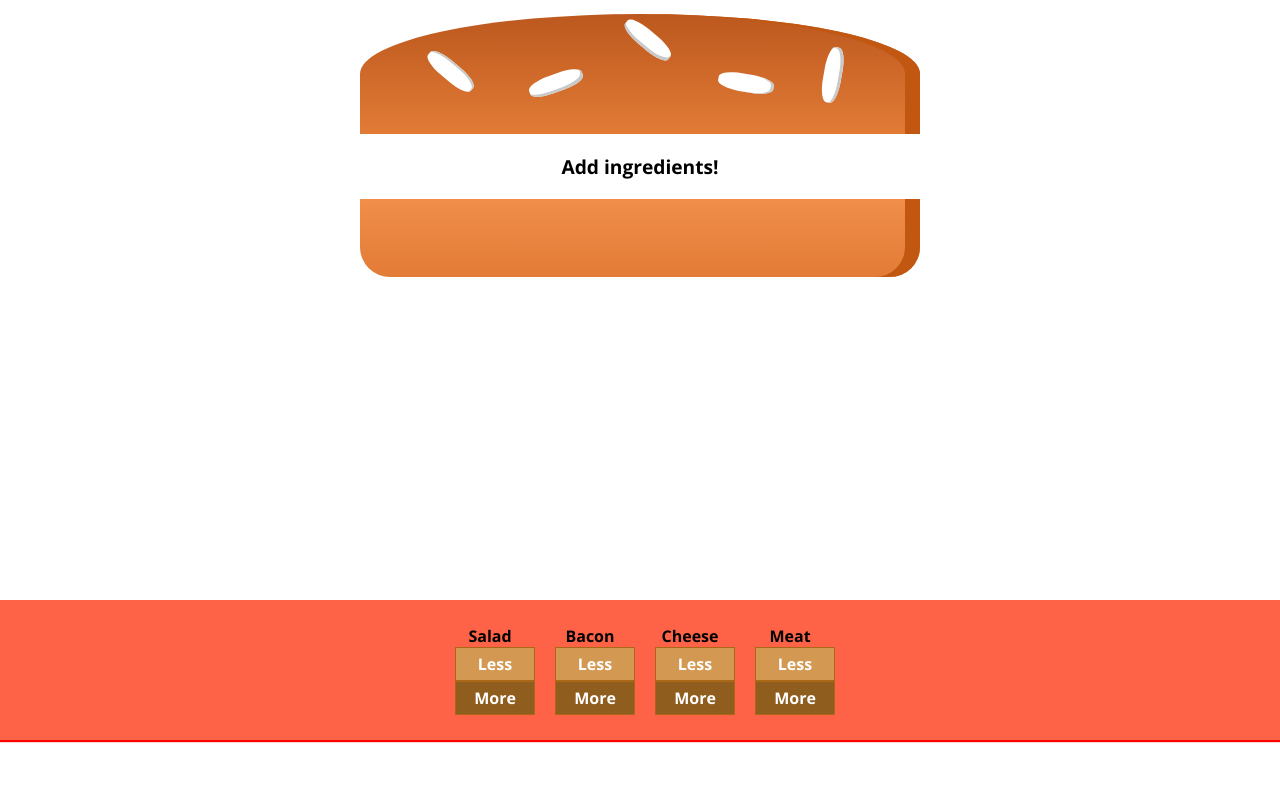
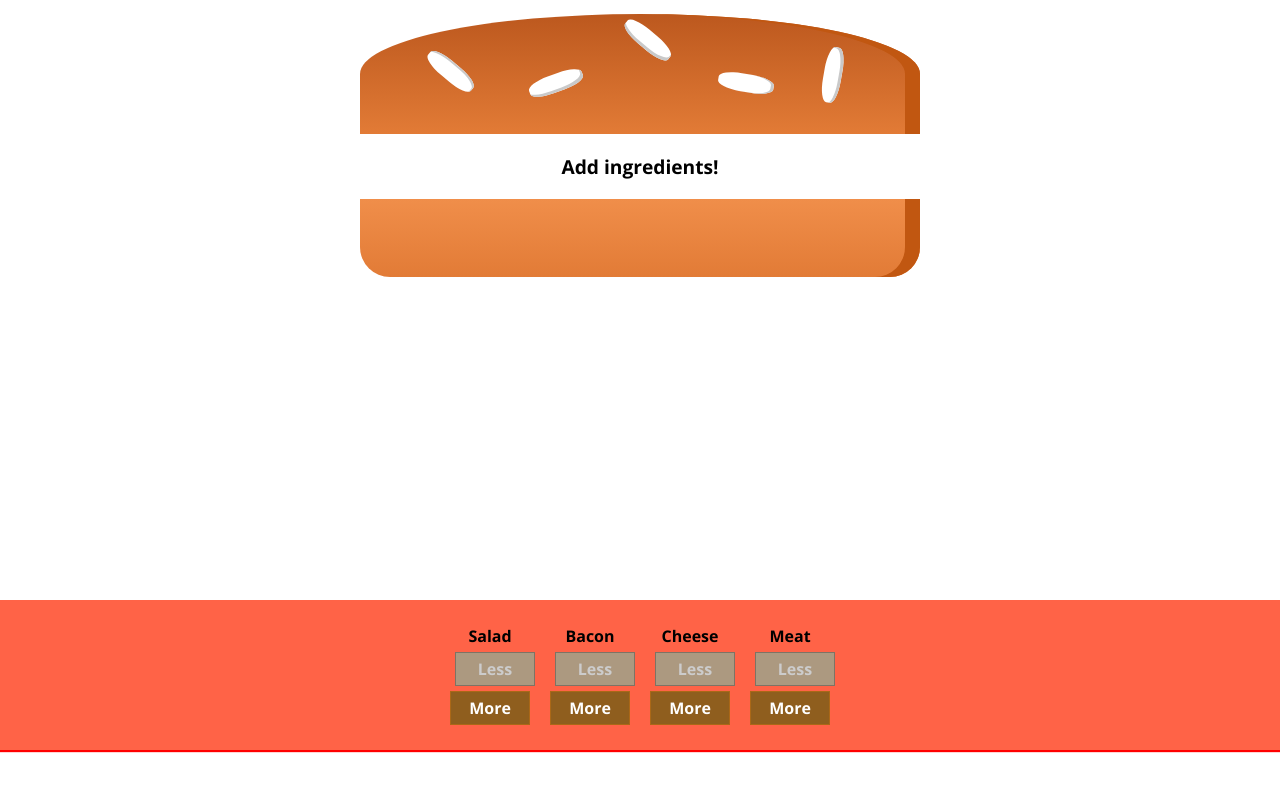
Before and after one commit to AlexDeMichieli/React_Burger, a React app: page / in a window 1280 px wide. Shown: the top 792 px of the page. Built offline with nearby package versions, Linux system fonts and the light colour scheme.

Commit message:
added functionality to buttons

```diff
--- a/src/components/Burger/BuildControls/BuildControl/BuildControl.css
+++ b/src/components/Burger/BuildControls/BuildControl/BuildControl.css
@@ -5,11 +5,11 @@
     margin: 5px 0;
 }
 
+
 .BuildControl button {
     display: block;
     font: inherit;
     padding: 5px;
-    margin: 0 5px;
     width: 80px;
     border: 1px solid #AA6817;
     cursor: pointer;
@@ -38,6 +38,7 @@
 .BuildControl .Less {
     background-color: #D39952;
     color: white;
+    margin: 5px;
 }
 
 .BuildControl .More {
--- a/src/components/Burger/BuildControls/BuildControl/BuildControl.js
+++ b/src/components/Burger/BuildControls/BuildControl/BuildControl.js
@@ -9,8 +9,10 @@
         <div className ={classes.BuildControl}>
             <div className ={classes.Label}>
                 {props.label}
-            <button className ={classes.Less}>Less</button>
-            <button className ={classes.More}>More</button>
+
+                <button className ={classes.Less} onClick={props.removed} disabled = {props.disabled}>Less</button>
+                <button className ={classes.More} onClick={props.added}>More</button>
+
             </div>
         </div>
 
--- a/src/components/Burger/BuildControls/BuildControls.js
+++ b/src/components/Burger/BuildControls/BuildControls.js
@@ -5,9 +5,9 @@
 const controls = [
 
     {label: 'Salad', type: 'salad'},
-    {label: 'Bacon', type: 'Bacon'},
-    {label: 'Cheese', type: 'Cheese'},
-    {label: 'Meat', type: 'Meat'},
+    {label: 'Bacon', type: 'bacon'},
+    {label: 'Cheese', type: 'cheese'},
+    {label: 'Meat', type: 'meat'},
 
 
 ]
@@ -19,8 +19,12 @@
         <div className = {classes.BuildControls}>
         {controls.map(ctrl =>
         <BuildControl
+        added ={() => props.ingredientAdded(ctrl.type)}
+        removed ={() => props.ingredientRemoved(ctrl.type)}
+        disabled ={props.disabled[ctrl.type]}
         key = {ctrl.label}
-        label={ctrl.label}/>
+        label={ctrl.label}
+        />
         )}
 
         </div>
--- a/src/containers/BurgerBuilder/BurgerBuilder.js
+++ b/src/containers/BurgerBuilder/BurgerBuilder.js
@@ -3,6 +3,17 @@
 import Aux from '../../hoc/Aux';
 import Burger from '../../components/Burger/Burger';
 import BuildControls from '../../components/Burger/BuildControls/BuildControls'
+
+const INGREDIENT_PRICES = {
+
+    salad: 0.5,
+    cheese: 1.5,
+    bacon: 2,
+    meat: 2.5,
+
+}
+
+
 
 class BurgerBuilder extends Component {
     // constructor(props) {
@@ -14,16 +25,61 @@
             salad: 0,
             bacon: 0,
             cheese: 0,
-            meat: 0
+            meat: 0,
+        },
+        totalPrice: 4
+    }
+
+
+    addIngredientHandler = (type) => {
+
+
+        const oldCount = this.state.ingredients[type]
+        const updatedCount = oldCount + 1
+        const updatedIngredients = Object.assign({}, this.state.ingredients)
+        updatedIngredients[type] = updatedCount
+        const priceAddition = INGREDIENT_PRICES[type];
+        const oldPrice = this.state.totalPrice;
+        const newPrice = oldPrice + priceAddition;
+        this.setState({totalPrice: newPrice, ingredients: updatedIngredients});
+    }
+
+    removeIngredientHandler =(type)=> {
+
+        const oldCount = this.state.ingredients[type]
+        if (oldCount<=0){
+            return
         }
+        const updatedCount = oldCount - 1
+        const updatedIngredients = Object.assign({}, this.state.ingredients)
+        updatedIngredients[type] = updatedCount
+        const priceDeduction = INGREDIENT_PRICES[type];
+        const oldPrice = this.state.totalPrice;
+        const newPrice = oldPrice - priceDeduction;
+        this.setState({totalPrice: newPrice, ingredients: updatedIngredients});
+
+
     }
 
     render () {
+
+        const disableButton = Object.assign({}, this.state.ingredients)
+        for (let number in disableButton){
+            disableButton[number] = disableButton[number] <=0
+        }
+
+
         return (
             // <Aux>
             <div>
                 <Burger ingredients={this.state.ingredients} />
-                <BuildControls></BuildControls>
+                <BuildControls
+                    ingredientAdded= {this.addIngredientHandler}
+                    ingredientRemoved ={this.removeIngredientHandler}
+                    disabled={disableButton}
+
+
+                />
             </div>
             // </Aux>
         );
```
